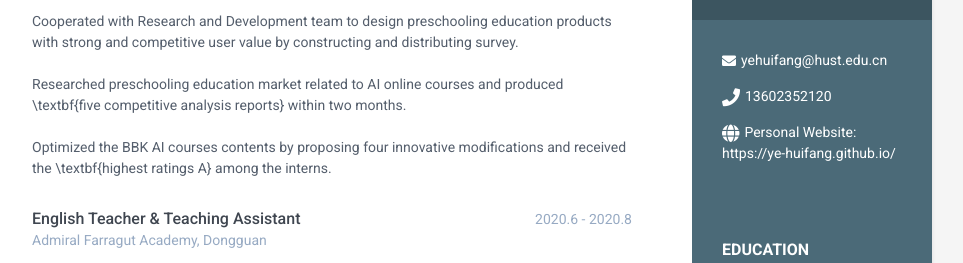
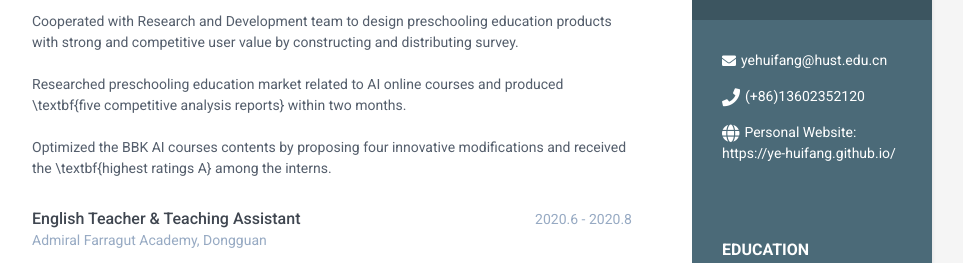
Before and after one commit to Ye-Huifang/Ye-Huifang.github.io, a Jekyll site: the page resume.html, which Jekyll copies as it is, in a window 1280 px wide and 900 px high. Shown: the part 375-638 px from the top of the window, without its empty margins (188-1151 px from the left). Built offline with Jekyll 4.4.1, drawn with Linux system fonts in a browser that asks for light colours.

Commit message:
change the phone number

```diff
--- a/resume.html
+++ b/resume.html
@@ -49,7 +49,7 @@
 
                     <li class="email"><i class="fa fa-envelope"></i><a href="yehuifang@hust.edu.cn">yehuifang@hust.edu.cn</a></li>
 
-                    <li class="phone"><i class="fa fa-phone"></i><a href="#ZgotmplZ">13602352120</a></li>
+                    <li class="phone"><i class="fa fa-phone"></i><a href="#ZgotmplZ">(+86)13602352120</a></li>
 
                     <li class="website"><i class="fa fa-globe"></i><a href="https://ye-huifang.github.io">Personal Website: https://ye-huifang.github.io/ </a></li>
 
```
Also changed, not shown: 1 other file.
